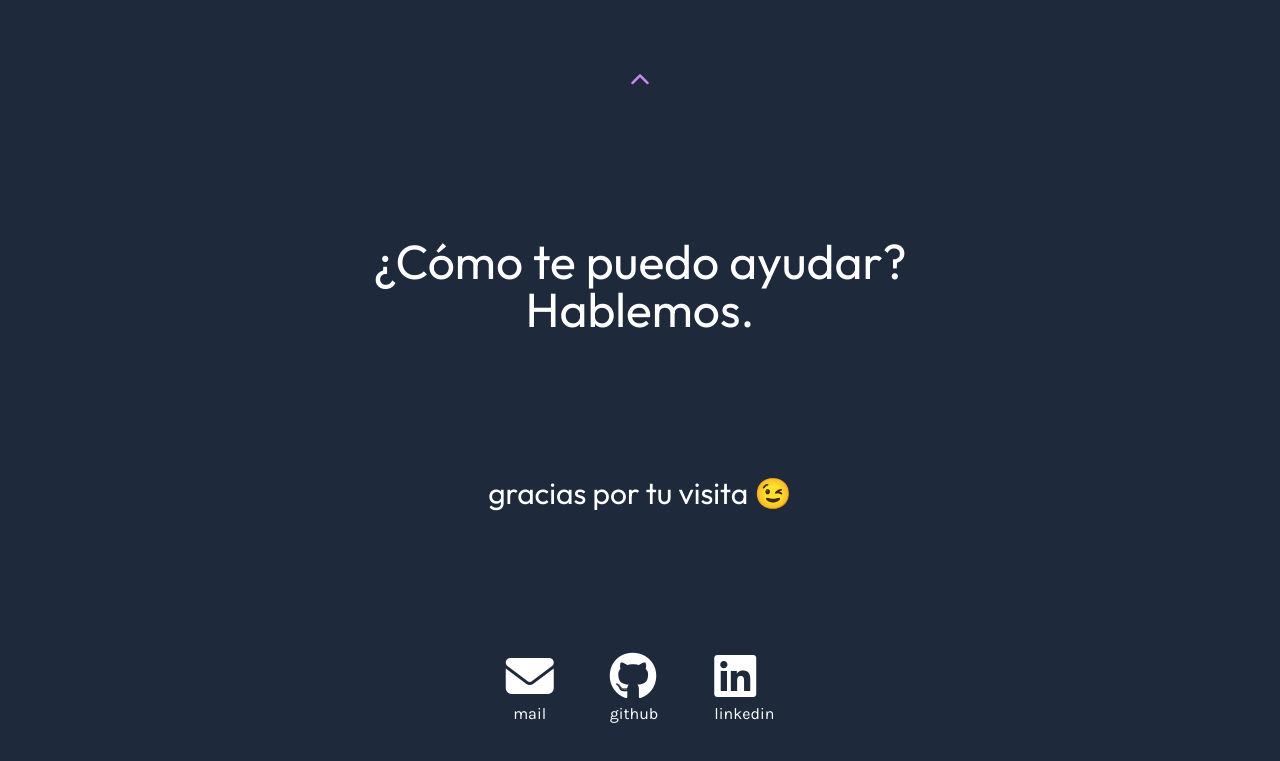
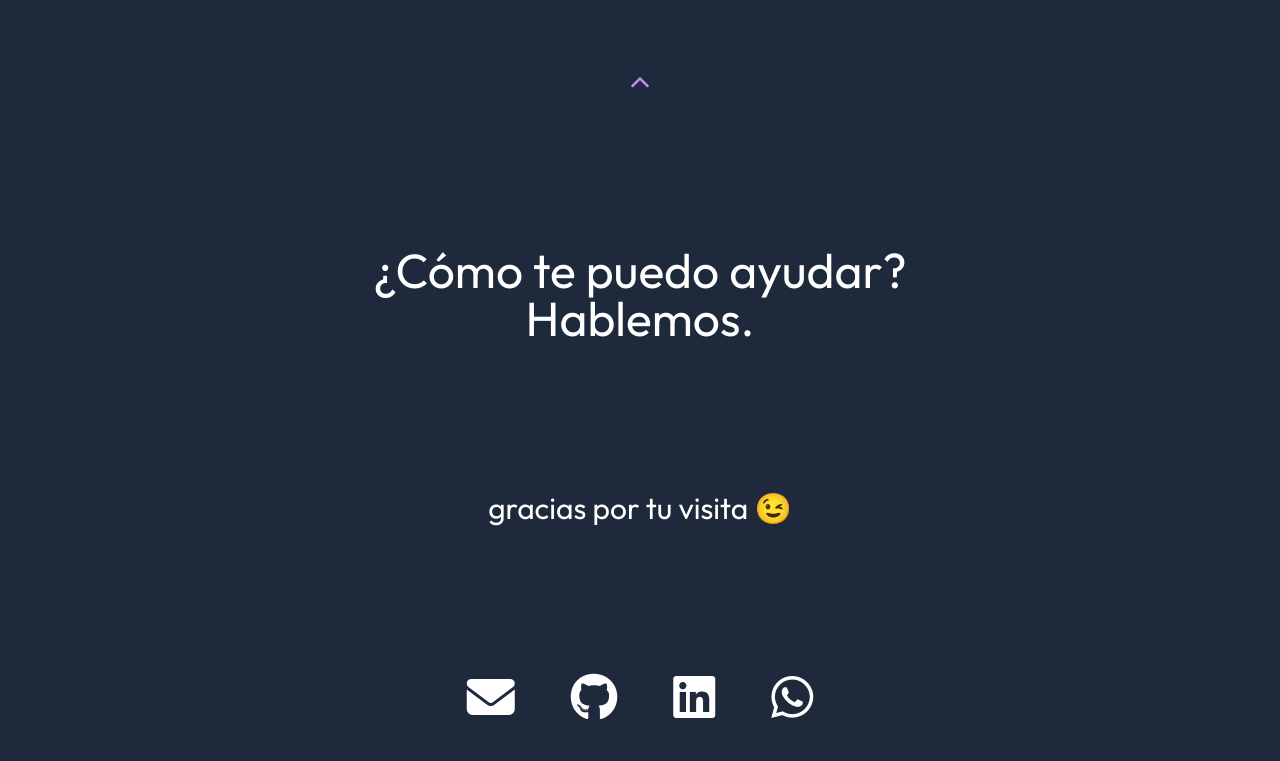
Before and after one commit to elbob-mx/portfolio-rrgo, a website: page index.html in a window 1280 px wide. Shown: the part 2403-3164 px from the top of the page. Drawn offline with nearby package versions, Linux system fonts and the light colour scheme; files that its build step writes are made by us from their sources; a web font is replaced by a local one.

Commit message:
wa-update

```diff
--- a/index.html
+++ b/index.html
@@ -71,7 +71,7 @@
       class="text-[#252525] tablet:mx-auto hover:shadow-lg hover:shadow-neonPink/60 hover:translate-y-1 tablet:w-2/4 justify-center w-auto font-bold text-sm text-center hover:text-white bg-neonBlue hover:bg-[#716383] rounded-xl p-3 duration-700 font-karla laptop:text-2xl laptop:leading-relaxed mobile:text-base">
       Aquí puedes encontrar mi CV</a>
 
-    <a href="#proyectos" class="text-xl text-center duration-500 text-neonPurple hover:text-neonBlue font-inconsolata">
+    <a href="#proyectos" class="text-xl text-center hover:translate-y-2 duration-500 text-neonPurple hover:text-neonBlue font-inconsolata">
       <i class="fa-solid fa-chevron-down"></i>
     </a>
 
@@ -99,26 +99,26 @@
 
     <p class="text-2xl leading-relaxed text-center text-white tablet:text-5xl font-outfit">¿Cómo te puedo ayudar?<br>
       Hablemos.</p>
-    <p class="text-3xl text-center text-white font-outfit">gracias por tu visita 😉</p>
+    <p class="text-3xl text-center text-white font-outfit">gracias por tu visita <a href="img/homer-simpson-work.gif">😉</a></p>
 
     <ul class="flex flex-row gap-14">
       <li class="text-5xl text-white duration-500 hover:scale-110 hover:text-neonBlue font-karla"><a
           href="mailto:rob7th@gmail.com"><i class="fa-solid fa-envelope"></i></i> <span
-            class="flex items-center justify-center text-base ">mail</span></a></li>
+            class="flex items-center justify-center text-base"></span></a></li>
 
       <li class="text-5xl text-white duration-500 hover:scale-110 hover:text-neonBlue font-karla"><a
           href="https://github.com/elbob-mx"><i class="fa-brands fa-github"></i> <span
-            class="flex items-center justify-center text-base ">github</span> </a></li>
+            class="flex items-center justify-center text-base"></span> </a></li>
 
       <li class="text-5xl text-white duration-500 hover:scale-110 hover:text-neonBlue font-karla"><a
           href="https://www.linkedin.com/in/roberto-r-guti%C3%A9rrez-o-7066b887/"><i class="fa-brands fa-linkedin"></i>
-          <span class="flex items-center justify-center text-base ">linkedin</span></a></li>
+          <span class="flex items-center justify-center text-base"></span></a></li>
+
+      <li class="flex text-5xl text-white duration-500 items-center hover:scale-110 hover:text-[#25d366] font-karla"><a
+          href="https://wa.me/523325787385?text=Gracias por ponerte en contacto, ¿En qué puedo ayudarte?" target="_blank"><i class="fa-brands items-center fa-whatsapp"></i>
+          <span class="flex items-center justify-center text-base"></span></a></li>
     </ul>
   </footer>
-
-  <div id="cursor">
-    <div id="ball" class="absolute z-50 w-8 h-8 rounded-full pointer-events-none top-80 left-80 bg-neonPink"></div>
-  </div>
 
   <script src="cursor.js"></script>
   <script src="https://kit.fontawesome.com/9846627988.js" crossorigin="anonymous"></script>
```
Also changed, not shown: css/main.css.
